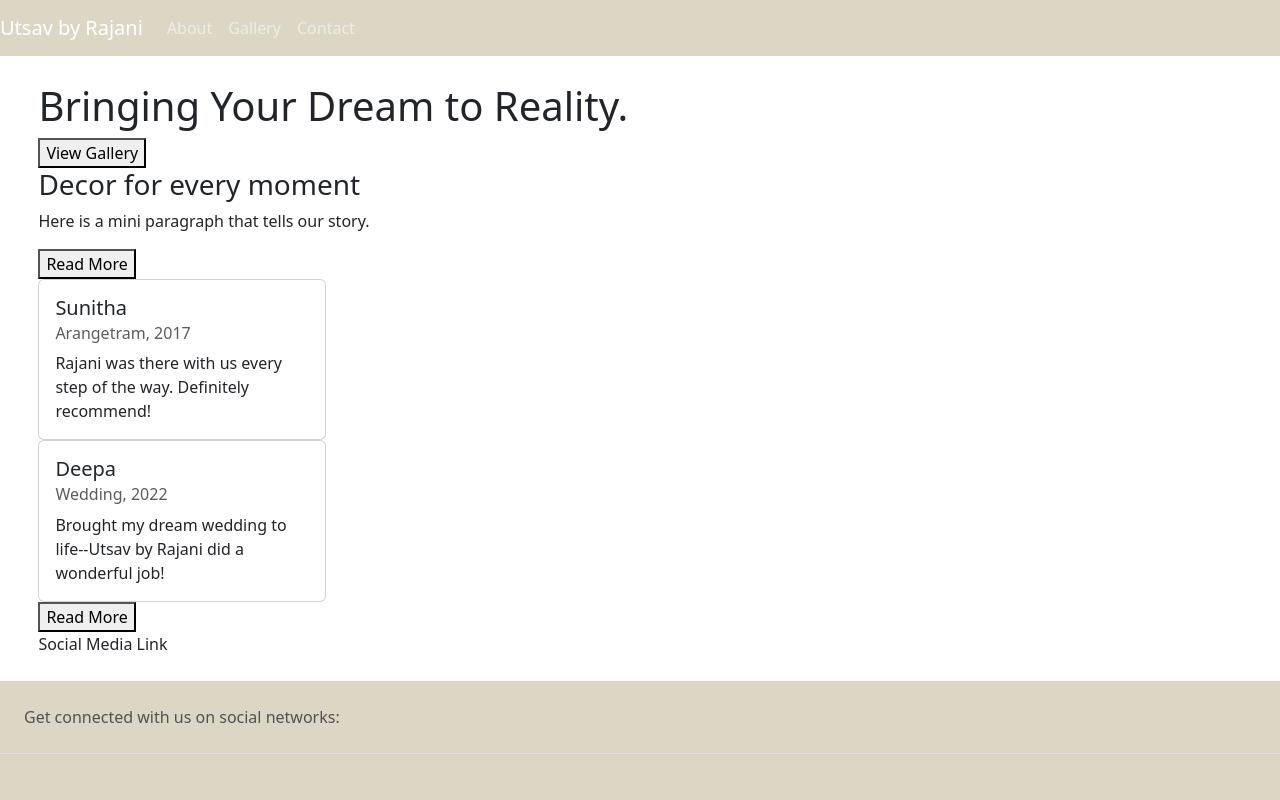
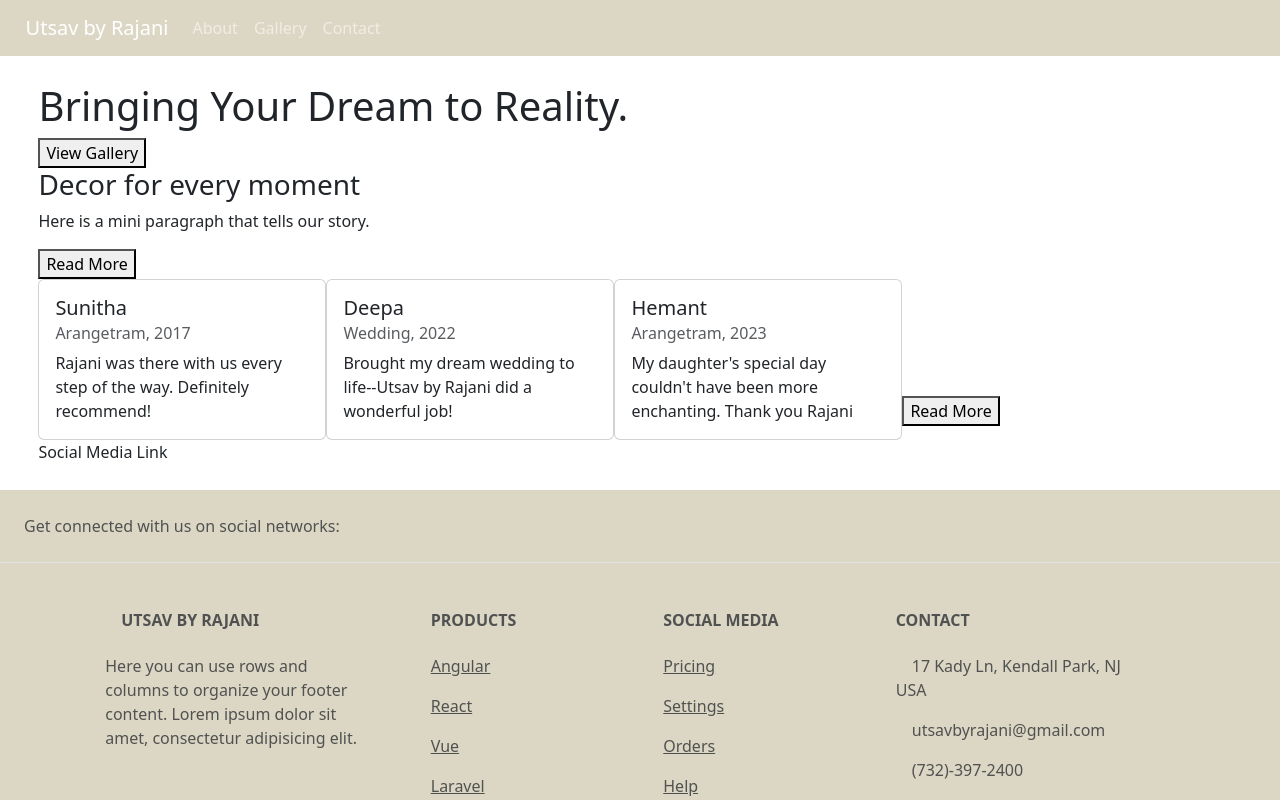
Before and after one commit to akshitha-singathi-0/UtsavByRajani-web-app, a React (Create React App) app: page / in a window 1280 px wide. Shown: the top 800 px of the page. Built offline with nearby package versions, Linux system fonts and the light colour scheme.

Commit message:
display in-line of testimonials

```diff
--- a/src/assets/Components/Navbar.jsx
+++ b/src/assets/Components/Navbar.jsx
@@ -5,7 +5,7 @@ import {c1} from '../styles/color-scheme';
 const Navbar = () => {
     return (
     <nav class="navbar navbar-expand-lg navbar-dark" style={{backgroundColor:c1}}>
-      <Link class="navbar-brand" to="/">Utsav by Rajani</Link>
+      <Link class="navbar-brand" style={{paddingLeft: "2%"}} to="/">Utsav by Rajani</Link>
       <button class="navbar-toggler" type="button" data-toggle="collapse" data-target="#navbarText" aria-controls="navbarText" aria-expanded="false" aria-label="Toggle navigation">
         <span class="navbar-toggler-icon"></span>
       </button>
--- a/src/assets/Components/widgets/TestimonialCard.jsx
+++ b/src/assets/Components/widgets/TestimonialCard.jsx
@@ -2,7 +2,7 @@ import React from 'react';
 
 const TestimonialCard = (props) => {
     return (
-        <div class="card" style={{width: "18rem"}}>
+        <div class="card" style={{width: "18rem", display: "inline-block"}}>
         <div class="card-body">
             <h5 class="card-title">{props.data.name}</h5>
             <h6 class="card-subtitle mb-2 text-muted">{props.data.eventType}, {props.data.year}</h6>
--- a/src/assets/data/testimonies.json
+++ b/src/assets/data/testimonies.json
@@ -5,11 +5,16 @@
         "year": 2017,
         "testimony": "Rajani was there with us every step of the way. Definitely recommend!"
     },
-
     {
         "name": "Deepa",
         "eventType": "Wedding",
         "year": 2022,
         "testimony": "Brought my dream wedding to life--Utsav by Rajani did a wonderful job!"
+    },
+    {
+        "name": "Hemant",
+        "eventType": "Arangetram",
+        "year": 2023,
+        "testimony": "My daughter's special day couldn't have been more enchanting. Thank you Rajani"
     }
 ]
```
